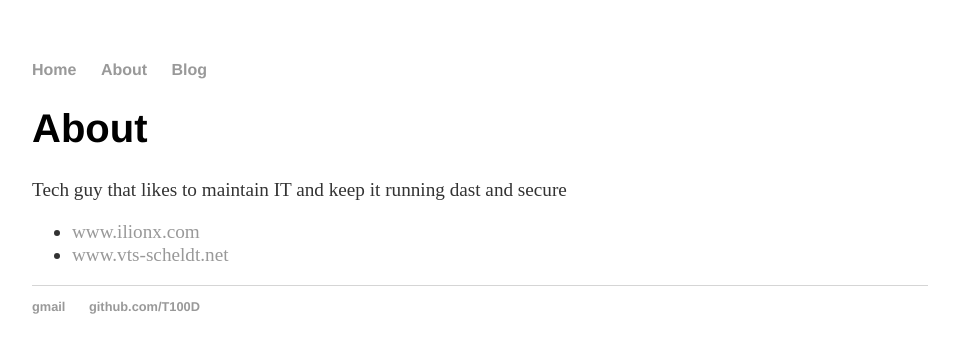
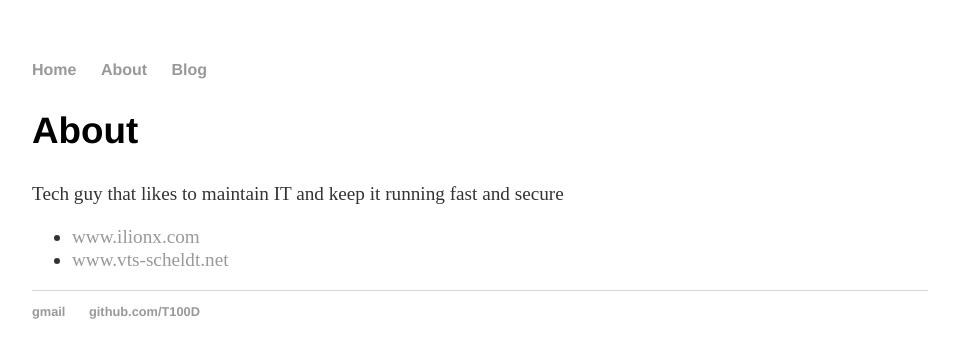
Before and after one commit to T100D/T100D.github.io, a Jekyll site: the page built from about/index.html, in a window 1280 px wide. Shown: the top 358 px of the page, without its empty margins (160-1119 px from the left). Built offline with Jekyll 4.4.1, drawn with Linux system fonts in a browser that asks for light colours.

Commit message:
Update index.html

```diff
--- a/about/index.html
+++ b/about/index.html
@@ -4,8 +4,8 @@ title: About Hank Quinlan
 ---
 
 		<div class="about">
-			<h1>About</h1>
-			<p>Tech guy that likes to maintain IT and keep it running dast and secure</p>
+			<h2>About</h2>
+			<p>Tech guy that likes to maintain IT and keep it running fast and secure</p>
 
 			<ul class="contacts">
 				<li><a href="#">www.ilionx.com</a></li>
```
